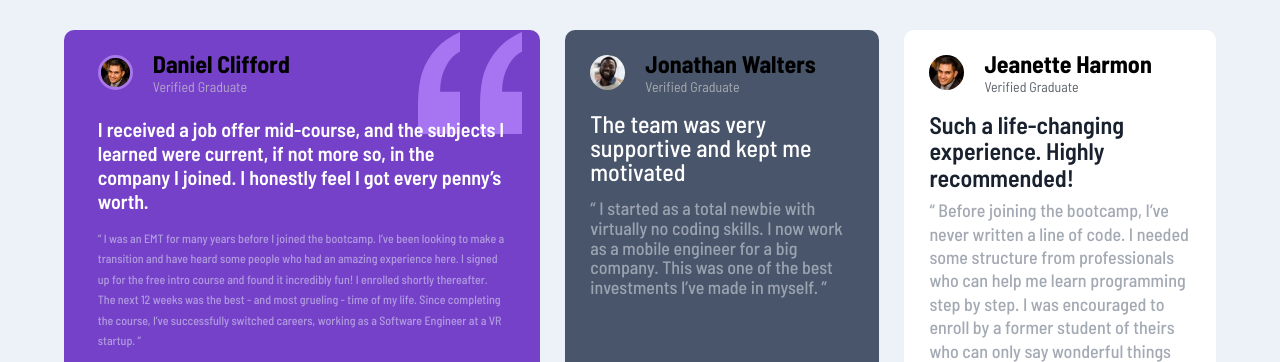
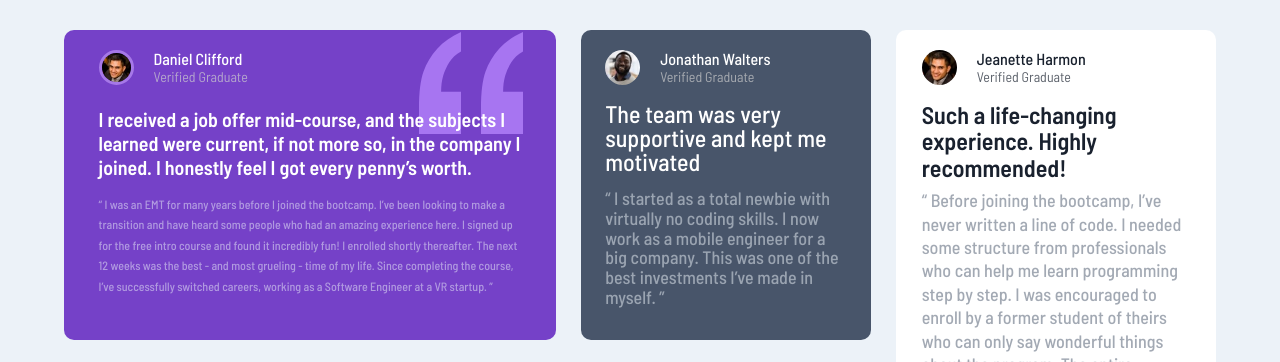
Before and after one commit to mo7amed5hairy/Testimonials-Grid-Section-Main, a plain HTML site: page index.html in a window 1280 px wide. Shown: the top 362 px of the page. Drawn offline with Linux system fonts and the light colour scheme.

Commit message:
Update style.css
Update style.css

```diff
--- a/style.css
+++ b/style.css
@@ -173,11 +173,11 @@ body
 
 
   #wrapper > .testimonials_box > .testmonial_1 > .testimonial_container > .testmonial_profile > .testmonial_user >
-  .testmonial_user_info > h3,
+  .testmonial_user_info > h2,
   #wrapper > .testimonials_box > .testmonial_2 > .testimonial_container > .testmonial_profile > .testmonial_user >
-  .testmonial_user_info > h3,
+  .testmonial_user_info > h2,
   #wrapper > .testimonials_box > .testmonial_5 > .testimonial_container > .testmonial_profile > .testmonial_user >
-  .testmonial_user_info > h3
+  .testmonial_user_info > h2
   {
     color: var(--White);
     font-size: 16px;
@@ -186,9 +186,9 @@ body
 
 
   #wrapper > .testimonials_box > .testmonial_3 > .testimonial_container > .testmonial_profile > .testmonial_user >
-  .testmonial_user_info > h3,
+  .testmonial_user_info > h2,
   #wrapper > .testimonials_box > .testmonial_4 > .testimonial_container > .testmonial_profile > .testmonial_user >
-  .testmonial_user_info > h3
+  .testmonial_user_info > h2
 
   {
     color: var(--Very_dark_blackish_blue);
```
